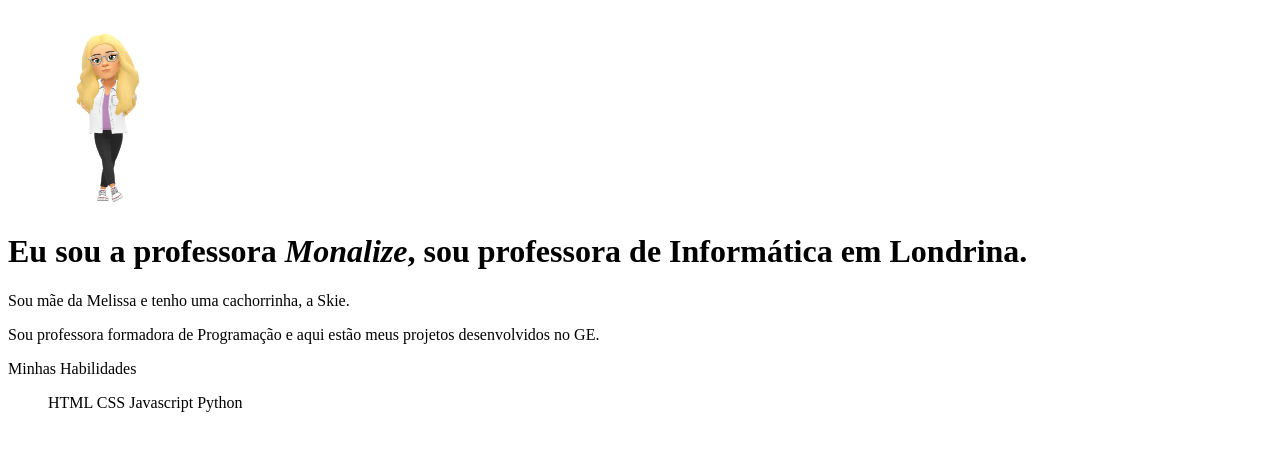
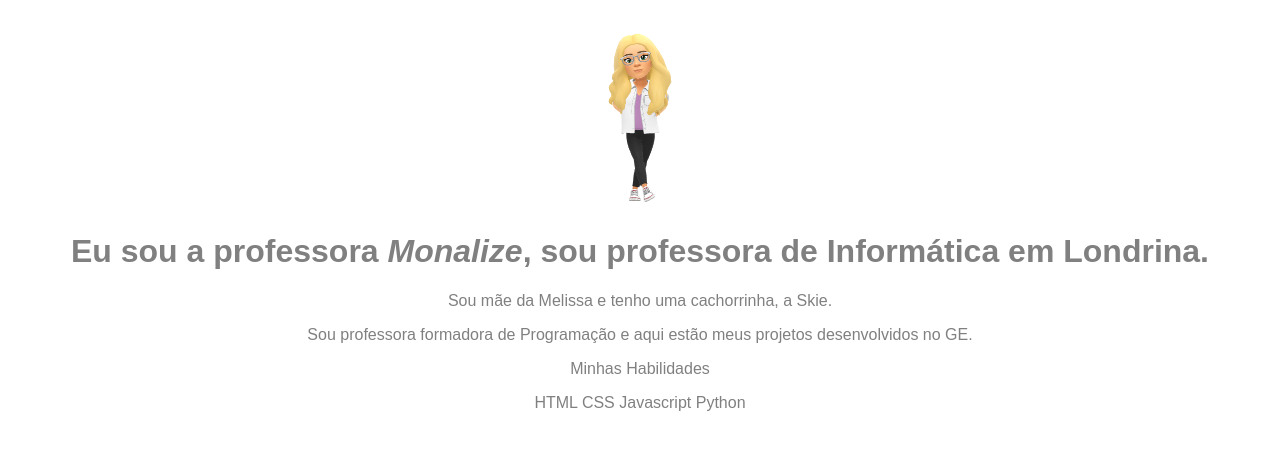
Before and after one commit to mlize08/portfolioAN, a plain HTML site: page index.html in a window 1280 px wide. Drawn offline with Linux system fonts and the light colour scheme.

Commit message:
alinhamento

```diff
--- a/index.html
+++ b/index.html
@@ -3,6 +3,7 @@
 <head>
     <meta charset="UTF-8">
     <meta name="viewport" content="width=device-width, initial-scale=1.0">
+    <link rel="stylesheet" href="style.css">
     <title>Meu Portfólio</title>
 </head>
 <body>
@@ -12,12 +13,12 @@
     <p>Sou mãe da Melissa e tenho uma cachorrinha, a Skie.</p>
     <p>Sou professora formadora de Programação e aqui estão meus projetos desenvolvidos no GE. </p>
     <p> Minhas Habilidades</p>
-    <ol>
+
         <span>HTML</span>
         <span>CSS</span>
         <span>Javascript</span>
         <span>Python</span>
-    </ol>
+
     </header>
     <main>
 
--- /dev/null
+++ b/style.css
@@ -0,0 +1,8 @@
+body{
+    font-family: sans-serif;
+    color: gray;
+}
+
+header{
+    text-align: center;
+}
```
